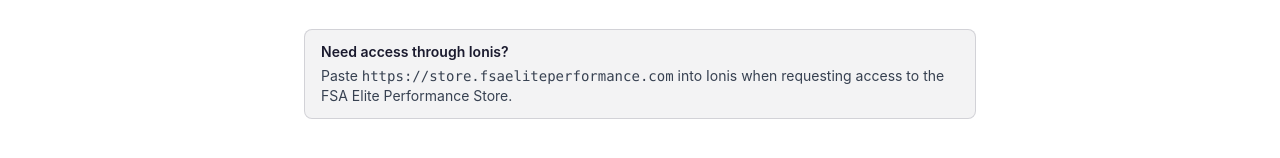
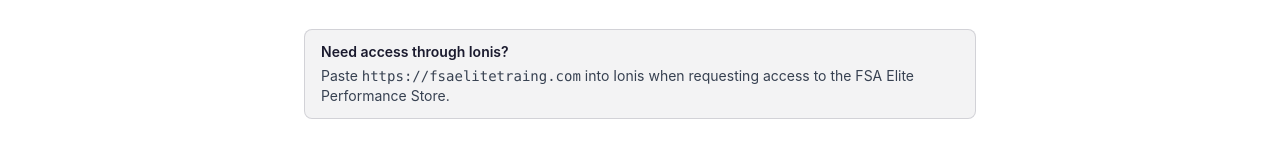
Before and after one commit to fsaeliteperformance-arch/FSA-ELITE-PERFORMANCE-STORE, a Next.js app: page / in a window 1280 px wide. Shown: the part 227-385 px from the top of the page. Built offline with nearby package versions, Linux system fonts and the light colour scheme; no server answers.

Commit message:
feat: update storefront domain references
Co-authored-by: fsaeliteperformance-arch <263785926+fsaeliteperformance-arch@users.noreply.github.com>

```diff
--- a/src/app/layout.tsx
+++ b/src/app/layout.tsx
@@ -24,7 +24,7 @@ export const metadata: Metadata = {
     "Official merchandise and branding store for the FSA Elite sales community. " +
     "Branded apparel, sales tools, and professional gear for salespeople.",
   metadataBase: new URL(
-    process.env.NEXT_PUBLIC_SITE_URL ?? "https://store.fsaeliteperformance.com",
+    process.env.NEXT_PUBLIC_SITE_URL ?? "https://fsaelitetraing.com",
   ),
   openGraph: {
     siteName: "FSA Elite Performance Store",
--- a/src/app/page.tsx
+++ b/src/app/page.tsx
@@ -34,7 +34,7 @@ export default async function HomePage() {
           <p className="mt-1">
             Paste{" "}
             <span className="font-mono text-xs sm:text-sm">
-              https://store.fsaeliteperformance.com
+              https://fsaelitetraing.com
             </span>{" "}
             into Ionis when requesting access to the FSA Elite Performance
             Store.
```
Also changed, not shown: 1 other file (tests, documents, lock files or other folders).
